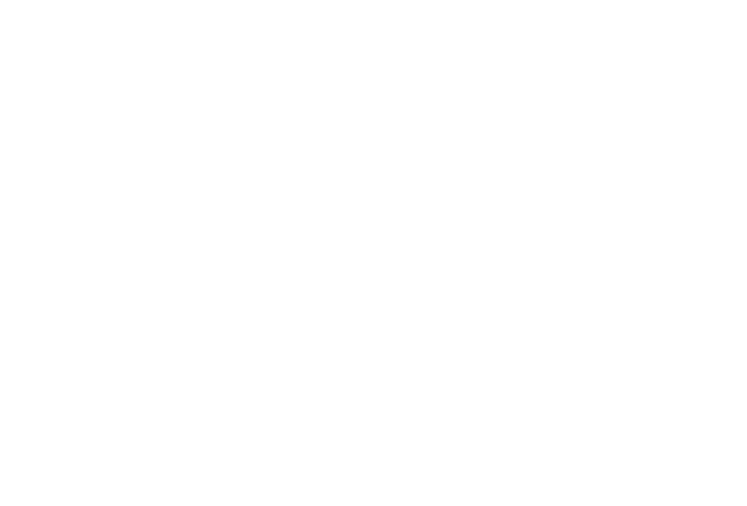
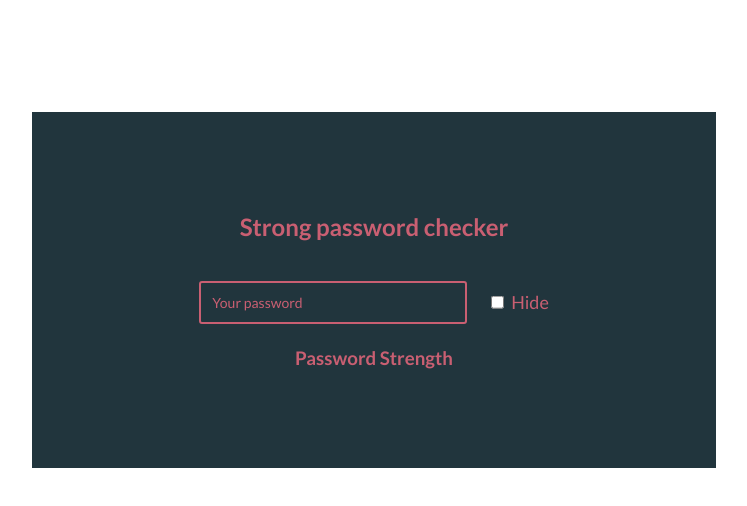
Before and after one commit to awpas50/StrongPasswordChecker, a plain HTML site: page index.html in a window 1280 px wide. Shown: the whole page, without its empty margins (266-1013 px from the left). Drawn offline with Linux system fonts and the light colour scheme.

Commit message:
Adds layout

```diff
--- /dev/null
+++ b/css/font.css
@@ -0,0 +1,13 @@
+@import url('https://fonts.googleapis.com/css2?family=Lato:wght@400;700;900&display=swap');
+
+body {
+    font-family: 'Lato', sans-serif;
+    color: var(--pink);
+}
+
+:root {
+    --pink: #C95F72;
+    --brightpink: #ff1c46;
+    --blue: #7A82AB;
+    --darkblue: #21353d;
+}
--- /dev/null
+++ b/css/style.css
@@ -0,0 +1,108 @@
+.container {
+    max-width: 668px;
+    background-color: var(--darkblue);
+    margin: auto;
+    padding: 8px;
+    width: 100%;
+}
+
+.mainDisplay {
+    position: relative;
+    min-height: 340px;
+
+    display: flex;
+    flex-direction: column;
+    align-items: center;
+    justify-content: center;
+
+    margin-top: 7rem;
+}
+
+.pw-checkbox {
+    display: flex;
+    flex-direction: row;
+    align-items: center;
+    justify-content: flex-start;
+    column-gap: 20px;
+}
+
+.hidepwcheckbox {
+    display: flex;
+    flex-direction: row;
+    align-items: center;
+    justify-content: center;
+    column-gap: 4px;
+    transform: translateY(35%);
+}
+
+.hidepwcheckbox label {
+    transform: translateY(-5%);
+    font-size: 18px;
+}
+
+.custom-field {
+    position: relative;
+    font-size: 14px;
+    padding-top: 20px;
+    margin-bottom: 5px;
+}
+
+.custom-field input {
+    border: none;
+    -webkit-appearance: none;
+    -ms-appearance: none;
+    -moz-appearance: none;
+    appearance: none;
+    background: var(--darkblue);
+    padding: 12px;
+    border-radius: 3px;
+    width: 240px;
+    outline: none;
+}
+
+.custom-field .placeholder {
+    position: absolute;
+    left: 12px;
+    top: calc(50% + 10px);
+    transform: translateY(-50%);
+    color: var(--pink);
+    cursor: auto;
+    transition:
+        top 0.3s ease,
+        font-size 0.3s ease,
+        color 0.3s ease;
+}
+
+.custom-field input:valid + .placeholder,
+.custom-field input:focus + .placeholder {
+    top: 10px;
+    font-size: 10px;
+    color: var(--brightpink);
+}
+
+/* ONE */
+.custom-field.one input {
+    background: none;
+    border: 2px solid var(--pink);
+    transition: border-color 0.3s ease;
+}
+
+.custom-field.one input:valid,
+.custom-field.one input:focus {
+    color: var(--brightpink);
+    border-color: var(--brightpink);
+    font-size: 16px;
+    font-weight: 600;
+    transition-delay: 0.1s;
+}
+
+.custom-field.one input + .placeholder {
+    padding: 0 5px;
+    left: 8px;
+}
+
+.custom-field.one input:valid + .placeholder,
+.custom-field.one input:focus + .placeholder {
+    top: 20px;
+    background: var(--darkblue);
+}
--- a/index.html
+++ b/index.html
@@ -4,9 +4,25 @@
     <meta charset="UTF-8">
     <meta http-equiv="X-UA-Compatible" content="IE=edge">
     <meta name="viewport" content="width=device-width, initial-scale=1.0">
+    <link rel="stylesheet" type="text/css" href="css/style.css">
+    <link rel="stylesheet" type="text/css" href="css/font.css">
     <title>Document</title>
 </head>
 <body>
-
+    <div class="mainDisplay container">
+        <h2>Strong password checker</h2>
+        <div class="pw-checkbox">
+            <label class="custom-field one">
+                <input type="text" id="pwfield" required/>
+                <span class="placeholder">Your password</span>
+            </label>
+            <div class="hidepwcheckbox">
+                <input type="checkbox" id="hidepw" name="hidepw" onclick="checkBoxState()"/>
+                <label for="hidepw">Hide</label>
+            </div>
+        </div>
+        <h3>Password Strength</h3>
+    </div>
+    <script src="js/index.js"></script>
 </body>
 </html>
--- /dev/null
+++ b/js/index.js
@@ -0,0 +1,11 @@
+let pw = document.getElementById("pwfield");
+let checkBox = document.getElementById("hidepw");
+
+let checkBoxState = () => {
+    if(checkBox.checked) {
+        pw.type = 'password';
+    }
+    else if(!checkBox.checked) {
+        pw.type = 'text';
+    }
+}
```
